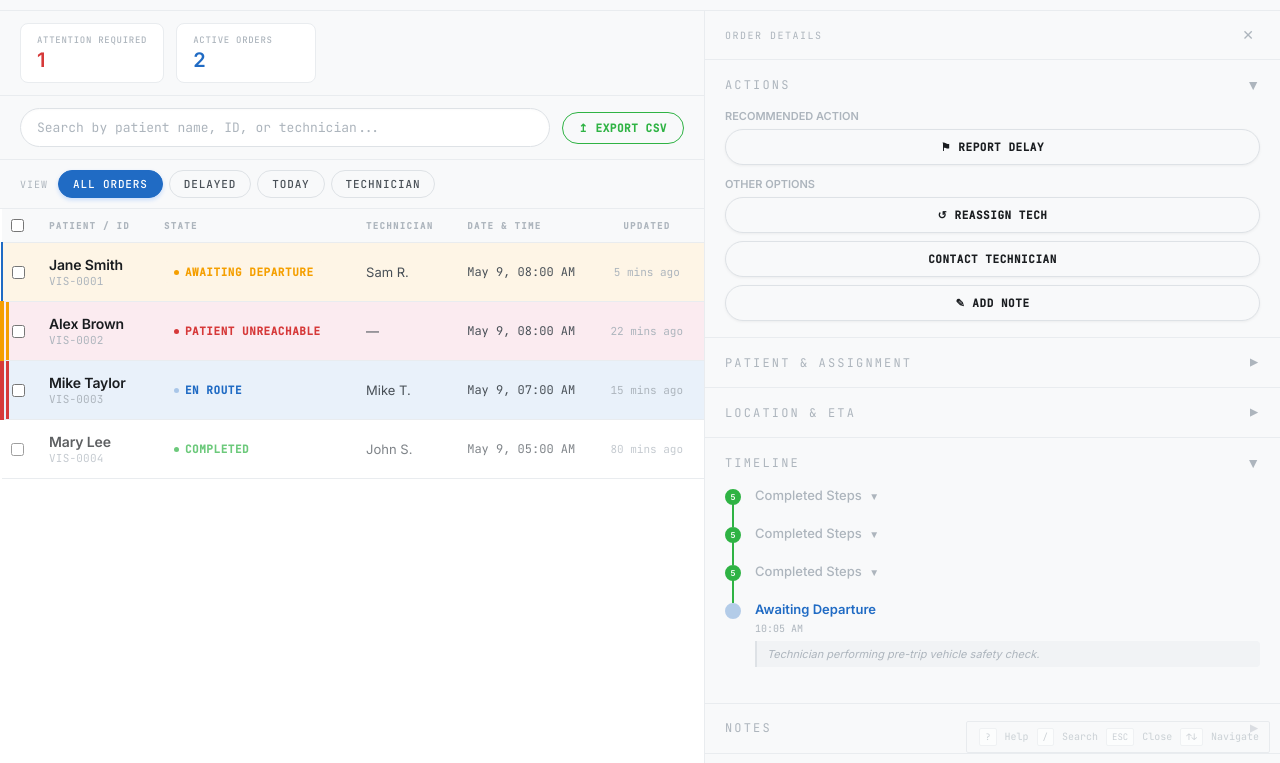
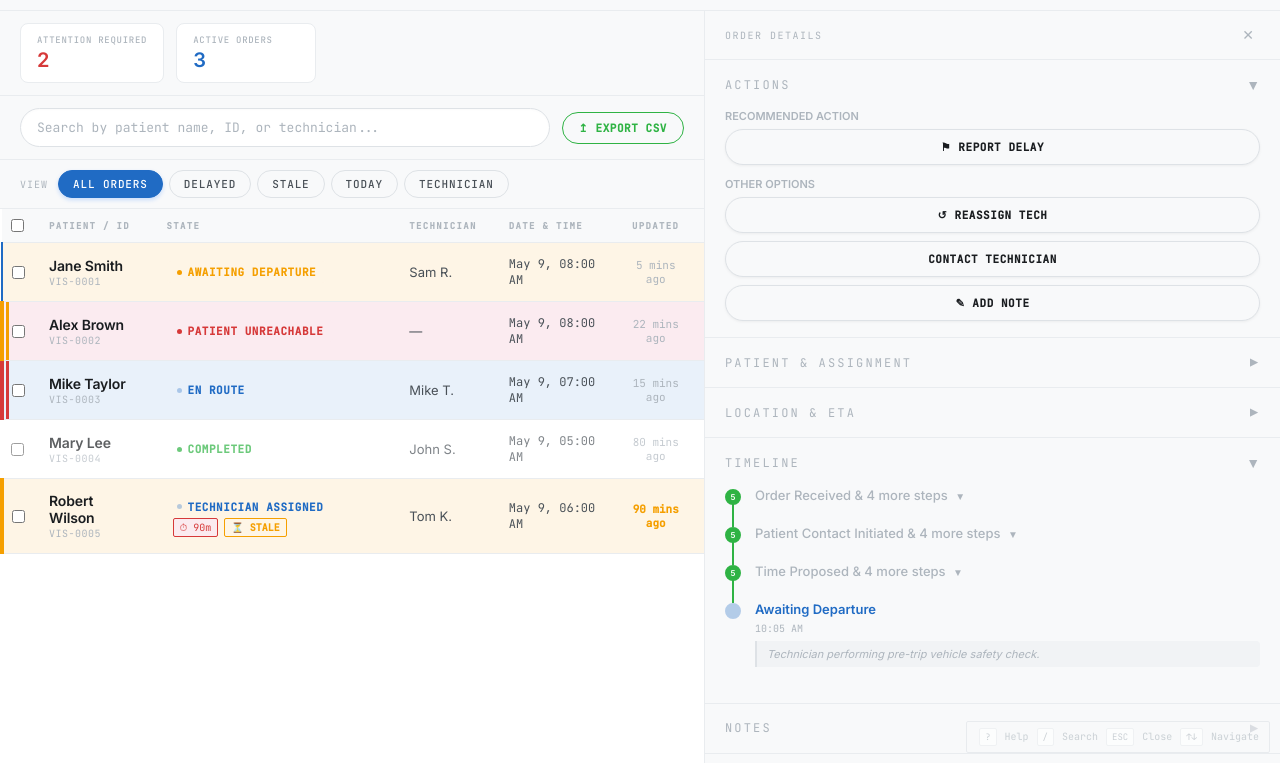
Before and after one commit to SagarKumar0540/Operations-board-prototype, a plain HTML site: page refined_operations_board.html in a window 1280 px wide. Both pictures are taken after a click on the element 641 px from the left and 309 px from the top of the page. Shown: the part 37-800 px from the top of the page. Drawn offline with Linux system fonts and the light colour scheme.

Commit message:
refined operation udpated.

```diff
--- a/refined_operations_board.html
+++ b/refined_operations_board.html
@@ -41,6 +41,9 @@
       --gray: #6e7582;
       --gray-bg: #f2f3f4;
 
+      --orange: #f59f00;
+      --orange-bg: #fef5e6;
+
       --accent: #206bc4;
       --font-mono: 'JetBrains Mono', monospace;
       --font-sans: 'Inter', sans-serif;
@@ -429,6 +432,31 @@
       border-left: 4px solid var(--yellow);
     }
 
+    tbody tr.is-stale {
+      background: var(--orange-bg);
+      border-left: 4px solid var(--orange);
+    }
+
+    .stale-indicator {
+      display: inline-flex;
+      align-items: center;
+      gap: 4px;
+      padding: 2px 6px;
+      background: var(--orange-bg);
+      border: 1px solid var(--orange);
+      border-radius: 2px;
+      font-family: var(--font-mono);
+      font-size: 10px;
+      color: var(--orange);
+      margin-left: 6px;
+      font-weight: 600;
+    }
+
+    .updated-cell.stale {
+      color: var(--orange);
+      font-weight: 600;
+    }
+
     tbody td {
       padding: 13px 16px;
       vertical-align: middle;
@@ -452,10 +480,11 @@
 
     .visit-id {
       font-family: var(--font-mono);
-      font-size: 11px;
+      font-size: 10px;
       color: var(--text-mute);
       margin-top: 1px;
-      letter-spacing: 0.02em;
+      letter-spacing: 0.05em;
+      text-transform: uppercase;
     }
 
     .state-badge {
@@ -1806,6 +1835,7 @@
         <span class="filter-label">View</span>
         <button class="filter-btn active" onclick="setFilter(this,'all')">All Orders</button>
         <button class="filter-btn" onclick="setFilter(this,'delayed')">Delayed</button>
+        <button class="filter-btn" onclick="setFilter(this,'stale')">Stale</button>
         <button class="filter-btn" onclick="setFilter(this,'today')">Today</button>
         <button class="filter-btn" id="tech-filter-btn" onclick="toggleTechDropdown(event)">Technician</button>
         <div class="filter-sep"></div>
@@ -2092,6 +2122,17 @@
             { event: 'Imaging Completed', time: '8:45 AM', status: 'done', reason: 'All views captured and quality checked.' },
             { event: 'Completed', time: '8:50 AM', status: 'done', reason: 'Final report signed off; visit marked successful.' }
           ]
+        },
+        {
+          id: 'VIS-0005', patient: 'Robert Wilson', state: 'Technician Assigned', stateClass: 'blue', tech: 'Tom K.', window: 'Morning', updated: '9:00 AM', updatedMins: 90, alert: false, priority: 'normal', notes: 'Patient requires extra assistance.', lastUpdateTs: now - 90 * 60 * 1000, createdTs: todayTimestamp + 6 * 3600000, timeline: [
+            { event: 'Order Received', time: '6:00 AM', status: 'done', reason: 'Routine order.' },
+            { event: 'Order Under Review', time: '6:10 AM', status: 'done' },
+            { event: 'Order Complete', time: '6:15 AM', status: 'done' },
+            { event: 'Insurance Verified', time: '6:30 AM', status: 'done' },
+            { event: 'Patient Contacted', time: '7:00 AM', status: 'done' },
+            { event: 'Scheduled', time: '7:30 AM', status: 'done' },
+            { event: 'Technician Assigned', time: '9:00 AM', status: 'active', reason: 'Assigned to Tom K. No movement since assignment.' }
+          ]
         }
       ];
 
@@ -2103,6 +2144,8 @@
         { name: 'Tom K.', load: 2 },
         { name: 'John S.', load: 1 }
       ];
+
+      const STALE_THRESHOLD = 60; // Minutes
 
       let selectedId = null;
       let currentFilter = 'all';
@@ -2124,7 +2167,11 @@
 
       function updateStats() {
         const filtered = getFilteredOrders();
-        const attention = filtered.filter(o => o.priority === 'urgent' || (o.updatedMins > 30 && o.stateClass !== 'green')).length;
+        const attention = filtered.filter(o =>
+          o.priority === 'urgent' ||
+          (o.updatedMins > 30 && o.stateClass !== 'green') ||
+          (o.updatedMins >= STALE_THRESHOLD && o.stateClass !== 'green')
+        ).length;
         const active = filtered.filter(o => ['blue', 'yellow'].includes(o.stateClass)).length;
 
         const urgentEl = document.getElementById('stat-urgent');
@@ -2145,6 +2192,8 @@
         let filtered = orders;
         if (currentFilter === 'delayed') {
           filtered = filtered.filter(o => o.updatedMins > 30 && o.stateClass !== 'green');
+        } else if (currentFilter === 'stale') {
+          filtered = filtered.filter(o => o.updatedMins >= STALE_THRESHOLD && o.stateClass !== 'green');
         } else if (currentFilter === 'technician' && currentTechFilter) {
           filtered = filtered.filter(o => o.tech === currentTechFilter);
         } else if (currentFilter === 'today') {
@@ -2232,7 +2281,11 @@
             tr.classList.add(`row-state-${o.stateClass}`);
           }
 
+          const isStale = o.updatedMins >= STALE_THRESHOLD && o.stateClass !== 'green';
+          if (isStale) tr.classList.add('is-stale');
+
           const stuckHtml = (o.updatedMins > 30 && o.stateClass !== 'green') ? `<span class="stuck-timer">⏱ ${o.updatedMins}m</span>` : '';
+          const staleHtml = isStale ? `<span class="stale-indicator">⏳ STALE</span>` : '';
 
           const checked = selectedCheckboxes.has(o.id) ? 'checked' : '';
           const checkHtml = `<input type="checkbox" ${checked} onclick="event.stopPropagation(); window.toggleCheckbox('${o.id}', this.checked)" />`;
@@ -2241,11 +2294,11 @@
           <td class="col-checkbox">${checkHtml}</td>
           <td><span class="priority-indicator"></span><div class="patient-name">${o.patient}</div><div class="visit-id">${o.id}</div></td>
           <td>
-            <span class="state-badge ${stateClass(o.state)}"><span class="state-dot"></span>${o.state}</span>${stuckHtml}
+            <span class="state-badge ${stateClass(o.state)}"><span class="state-dot"></span>${o.state}</span>${stuckHtml}${staleHtml}
           </td>
           <td class="tech-cell">${o.tech}</td>
           <td class="time-cell">${new Date(o.createdTs).toLocaleString('en-US', { month: 'short', day: 'numeric', hour: '2-digit', minute: '2-digit' })}</td>
-          <td class="updated-cell"><span class="rel-time" data-ts="${o.lastUpdateTs}">${o.updated}</span></td>
+          <td class="updated-cell ${isStale ? 'stale' : ''}"><span class="rel-time" data-ts="${o.lastUpdateTs}">${o.updated}</span></td>
         `;
           tr.onclick = (e) => { if (e.target.tagName === 'INPUT') return; openDetail(o.id); };
           tbody.appendChild(tr);
@@ -2355,7 +2408,7 @@
                   <div class="tl-group-wrapper">
                     <div class="tl-group-toggle" onclick="this.nextElementSibling.classList.toggle('expanded'); this.classList.toggle('expanded')">
                       <div class="tl-left"><div class="tl-dot group-dot">${doneGroup.length}</div><div class="tl-line done-line"></div></div>
-                      <div class="tl-content"><div class="tl-event done">Completed Steps <span class="expand-icon">▼</span></div></div>
+                      <div class="tl-content"><div class="tl-event done">${doneGroup[0].t.event} & ${doneGroup.length - 1} more steps <span class="expand-icon">▼</span></div></div>
                     </div>
                     <div class="tl-group-content">${groupHtml}</div>
                   </div>
@@ -2385,10 +2438,22 @@
         const nextSteps = [];
         if (o.stateClass === 'gray') nextSteps.push('Assign technician');
         if (o.stateClass === 'blue' && o.updatedMins > 5) nextSteps.push('Check technician location');
+        if (o.updatedMins >= STALE_THRESHOLD && o.stateClass !== 'green') nextSteps.push('Escalate due to staleness');
         if (o.stateClass === 'yellow') nextSteps.push('Prepare for departure');
         if (o.stateClass === 'red') nextSteps.push('Escalate to supervisor');
         if (o.stateClass === 'green') nextSteps.push('Archive order');
         if (nextSteps.length === 0) nextSteps.push('Monitor progress');
+
+        const isStaleDetail = o.updatedMins >= STALE_THRESHOLD && o.stateClass !== 'green';
+        const stalenessWarning = isStaleDetail ? `
+          <div style="background:var(--orange-bg); border:1px solid var(--orange); padding:10px; border-radius:4px; margin-bottom:12px; display:flex; gap:10px; align-items:center;">
+            <div style="font-size:20px;">⏳</div>
+            <div>
+              <div style="font-weight:600; color:var(--orange); font-size:12px; text-transform:uppercase;">Information Staleness Risk</div>
+              <div style="font-size:11px; color:var(--text-dim);">No update for ${o.updatedMins}m. High operational uncertainty. Recommend contacting technician.</div>
+            </div>
+          </div>
+        ` : '';
 
         let recommendedAction = '';
         let otherActions = '';
@@ -2433,9 +2498,8 @@
         `;
 
         body.innerHTML = `
-        <div class="detail-section"><div class="section-header" onclick="toggleDetailSection(this)"><span class="section-label">Actions</span><span class="section-toggle">▼</span></div><div class="section-content">${actionsHtml}</div></div>
-        <!-- <div class="detail-section"><div class="section-header" onclick="toggleDetailSection(this)"><span class="section-label">Health Summary</span><span class="section-toggle">▼</span></div><div class="section-content"><span class="risk-badge risk-${riskLevel}" style="margin-bottom:8px;">${riskIcon} ${riskLevel.toUpperCase()} RISK</span><div class="sla-indicator ${slaClass}"><div><div class="sla-label">SLA Remaining</div><div class="sla-value">${slaRemaining}m (${slaPercent}%)</div></div></div><div class="quick-stats"><div class="quick-stat"><div class="quick-stat-label">Progress</div><div class="quick-stat-value">${completionPercent}%</div></div><div class="quick-stat"><div class="quick-stat-label">Steps Left</div><div class="quick-stat-value">${remainingSteps}</div></div></div></div></div> -->
-        <div class="detail-section"><div class="section-header" onclick="toggleDetailSection(this)"><span class="section-label">Patient & Assignment</span><span class="section-toggle collapsed">▼</span></div><div class="section-content collapsed"><div class="detail-grid"><div class="detail-field"><label>Patient</label><div class="val">${o.patient}</div></div><div class="detail-field"><label>Visit ID</label><div class="val mono">${o.id}</div></div><div class="detail-field"><label>Technician</label><div class="val">${o.tech}</div></div><div class="detail-field"><label>Time Window</label><div class="val">${o.window}</div></div><div class="detail-field"><label>Priority</label><div class="val" style="text-transform:uppercase;color:${o.priority === 'urgent' ? 'var(--red)' : o.priority === 'high' ? 'var(--yellow)' : 'var(--text)'}">${o.priority}</div></div><div class="detail-field"><label>Current State</label><div class="val"><span class="state-badge ${stateClass(o.state)}" style="font-size:10px"><span class="state-dot"></span>${o.state}</span></div></div><div class="detail-field"><label>Last Updated</label><div class="val mono rel-time" data-ts="${o.lastUpdateTs}">${o.updated}</div></div><div class="detail-field"><label>Time in State</label><div class="val mono live-age" data-ts="${o.lastUpdateTs}">${o.updatedMins}m</div></div></div></div></div>
+        <div class="detail-section"><div class="section-header" onclick="toggleDetailSection(this)"><span class="section-label">Actions</span><span class="section-toggle">▼</span></div><div class="section-content">${stalenessWarning}${actionsHtml}</div></div>
+        <div class="detail-section"><div class="section-header" onclick="toggleDetailSection(this)"><span class="section-label">Patient & Assignment</span><span class="section-toggle collapsed">▼</span></div><div class="section-content collapsed"><div class="detail-grid"><div class="detail-field"><label>Patient</label><div class="val">${o.patient}</div></div><div class="detail-field"><label>Visit ID</label><div class="val mono">${o.id}</div></div><div class="detail-field"><label>Technician</label><div class="val">${o.tech}</div></div><div class="detail-field"><label>Time Window</label><div class="val">${o.window}</div></div><div class="detail-field"><label>Priority</label><div class="val" style="text-transform:uppercase;color:${o.priority === 'urgent' ? 'var(--red)' : o.priority === 'high' ? 'var(--yellow)' : 'var(--text)'}">${o.priority}</div></div><div class="detail-field"><label>Current State</label><div class="val"><span class="state-badge ${stateClass(o.state)}" style="font-size:10px"><span class="state-dot"></span>${o.state}</span></div></div><div class="detail-field"><label>Last Updated</label><div class="val mono rel-time ${isStaleDetail ? 'stale' : ''}" data-ts="${o.lastUpdateTs}">${o.updated}</div></div><div class="detail-field"><label>Time in State</label><div class="val mono live-age ${isStaleDetail ? 'stale' : ''}" data-ts="${o.lastUpdateTs}">${o.updatedMins}m</div></div></div></div></div>
         <div class="detail-section"><div class="section-header" onclick="toggleDetailSection(this)"><span class="section-label">Location & ETA</span><span class="section-toggle collapsed">▼</span></div><div class="section-content collapsed"><div class="location-preview"><div class="location-address">📍 123 Main St, Unit 2<br/>New York, NY 10001</div><div class="location-distance">Distance: ${distance}km | ETA: ${eta}min</div><button class="location-map-btn">📍 View Map</button></div></div></div>
         <div class="detail-section"><div class="section-header" onclick="toggleDetailSection(this)"><span class="section-label">Timeline</span><span class="section-toggle">▼</span></div><div class="section-content"><div class="timeline">${tlHtml}</div></div></div>
         ${o.notes ? `<div class="detail-section"><div class="section-header" onclick="toggleDetailSection(this)"><span class="section-label">Notes</span><span class="section-toggle collapsed">▼</span></div><div class="section-content collapsed"><div class="note-box">${o.notes}</div></div></div>` : ''}
```
